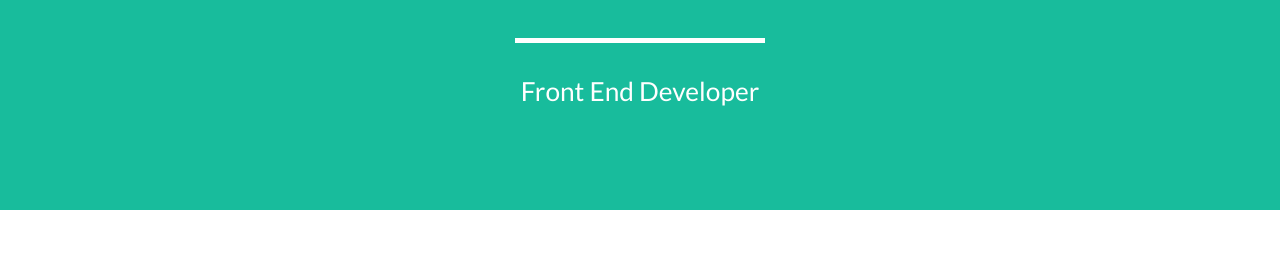
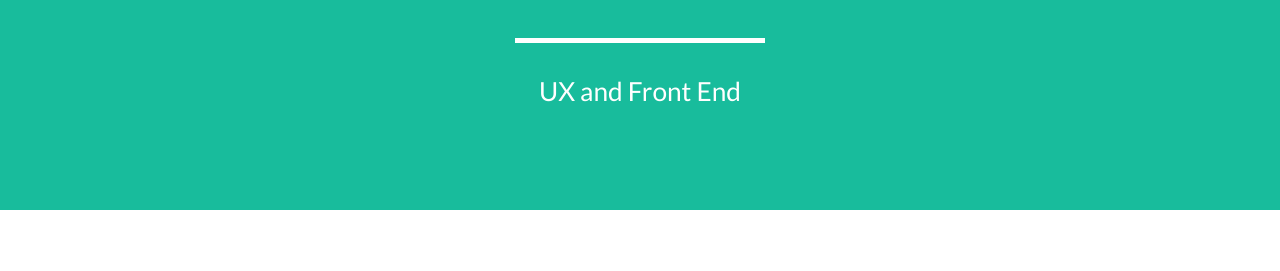
Before and after one commit to andrewmowe/andrewmowe.github.io, a Jekyll site: the page built from index.html, in a window 1280 px wide and 900 px high, scrolled down 458 px. Shown: the part 185-456 px from the top of the window. Built offline with Jekyll 4.4.1, drawn with Linux system fonts in a browser that asks for light colours.

Commit message:
Update header.html

```diff
--- a/_includes/header.html
+++ b/_includes/header.html
@@ -7,7 +7,7 @@
                     <div class="intro-text">
                         <span class="name">Mowe Money, No Problem</span>
                         <hr class="star-light">
-                        <span class="skills">Front End Developer</span>
+                        <span class="skills">UX and Front End</span>
                     </div>
                 </div>
             </div>
```
